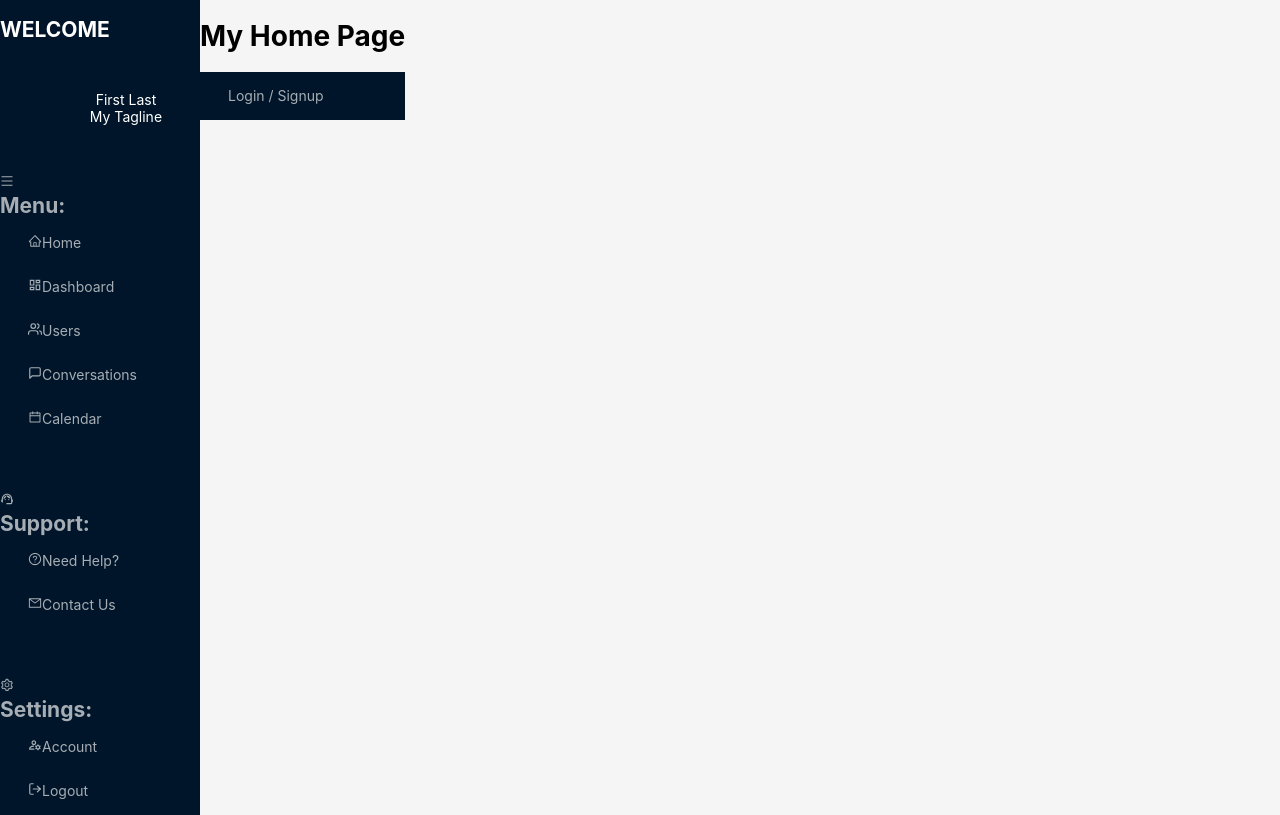
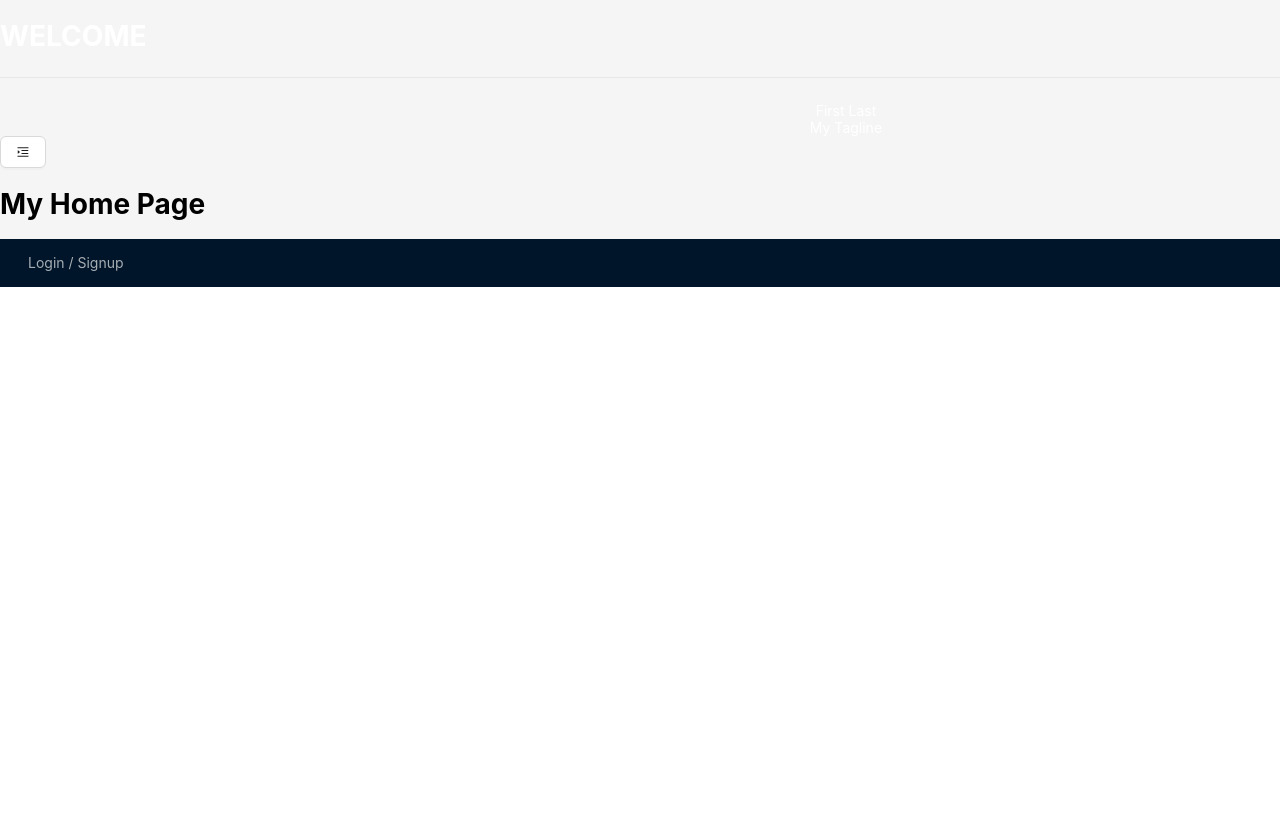
Before and after one commit to JaclynFoster/direct-messaging, a React (Create React App) app: page / in a window 1280 px wide. Built offline with nearby package versions, Linux system fonts and the light colour scheme; some icons are missing.

Commit message:
made navigation collapsible

```diff
--- a/src/Components/Navigation/LinkStyling/index.tsx
+++ b/src/Components/Navigation/LinkStyling/index.tsx
@@ -1,15 +1,36 @@
-import React from 'react'
+import React, { useState } from 'react'
 import { Link } from 'react-router-dom'
-import { Menu, Divider } from 'antd'
+import { Menu, Divider, Button, Drawer } from 'antd'
 import Sider from 'antd/es/layout/Sider'
 import { FaRegFaceGrinTongueWink } from 'react-icons/fa6'
-import {AiOutlineHome, AiOutlineCalendar, AiOutlineQuestionCircle, AiOutlineMail, AiOutlineSetting, AiOutlineMenu} from 'react-icons/ai'
-import {MdOutlineDashboard, MdOutlineManageAccounts, MdOutlineSupportAgent} from 'react-icons/md'
-import {FiUsers, FiMessageSquare, FiLogOut} from 'react-icons/fi'
+import {
+    AiOutlineHome,
+    AiOutlineCalendar,
+    AiOutlineQuestionCircle,
+    AiOutlineMail,
+    AiOutlineSetting,
+    AiOutlineMenu,
+    AiOutlineMenuUnfold,
+    AiOutlineMenuFold
+} from 'react-icons/ai'
+import {
+    MdOutlineDashboard,
+    MdOutlineManageAccounts,
+    MdOutlineSupportAgent
+} from 'react-icons/md'
+import { FiUsers, FiMessageSquare, FiLogOut } from 'react-icons/fi'
 
 const LinkStyling = () => {
+    const [open, setOpen] = useState(false)
+
+    const openDrawer = () => {
+    setOpen(true)
+    }
+    const onClose = () => {
+    setOpen(false)
+    }
     return (
-    <Sider>
+    <div>
         <h1 className="welcome">WELCOME</h1>
         <Divider />
         <div className="profile-pic">
@@ -19,67 +40,71 @@ return (
             <span>My Tagline</span>
         </div>
         </div>
+        <Button onClick={openDrawer}>
+        {true ? <AiOutlineMenuUnfold /> : <AiOutlineMenuFold />}
+        </Button>
+        <Drawer placement="left" onClose={onClose} open={open}>
+        <Menu theme="dark" mode="inline">
             <Divider />
-    <Menu theme="dark" mode="inline">
-        <AiOutlineMenu/>
+            <AiOutlineMenu />
             <h1>Menu:</h1>
             <Menu.Item key="1">
-        <AiOutlineHome/>
+            <AiOutlineHome />
             <span>Home</span>
             <Link to="/" />
             </Menu.Item>
             <Menu.Item key="2">
-        <MdOutlineDashboard/>
+            <MdOutlineDashboard />
             <span>Dashboard</span>
             <Link to="/dashboard" />
             </Menu.Item>
             <Menu.Item key="3">
-        <FiUsers/>
+            <FiUsers />
             <span>Users</span>
             <Link to="/users" />
             </Menu.Item>
             <Menu.Item key="4">
-        <FiMessageSquare/>
+            <FiMessageSquare />
             <span>Conversations</span>
             <Link to="/conversations" />
             </Menu.Item>
             <Menu.Item key="5">
-        <AiOutlineCalendar/>
+            <AiOutlineCalendar />
             <span>Calendar</span>
             <Link to="/calendar" />
             </Menu.Item>
-    </Menu>
             <Divider />
             <Menu theme="dark" mode="inline">
-        <MdOutlineSupportAgent/>
+            <MdOutlineSupportAgent />
             <h1>Support:</h1>
             <Menu.Item key="6">
-        <AiOutlineQuestionCircle/>
+                <AiOutlineQuestionCircle />
                 <span>Need Help?</span>
               {/* <Link to="/conversations"/> */}
             </Menu.Item>
             <Menu.Item key="7">
-        <AiOutlineMail/>
+                <AiOutlineMail />
                 <span>Contact Us</span>
               {/* <Link to="/calendar"/> */}
             </Menu.Item>
             </Menu>
-    <Divider />
             <Menu theme="dark" mode="inline">
-        <AiOutlineSetting/>
+            <AiOutlineSetting />
             <h1>Settings:</h1>
             <Menu.Item key="8">
-        <MdOutlineManageAccounts/>
+                <MdOutlineManageAccounts />
                 <span>Account</span>
               {/* <Link to="/"/> */}
             </Menu.Item>
             <Menu.Item key="9">
-        <FiLogOut/>
+                <FiLogOut />
                 <span>Logout</span>
               {/* <Link to="/"/> */}
             </Menu.Item>
             </Menu>
-    </Sider>
+        </Menu>
+        </Drawer>
+    </div>
     )
 }
 
--- a/src/Components/Navigation/index.tsx
+++ b/src/Components/Navigation/index.tsx
@@ -4,6 +4,7 @@ import LinkStyling from './LinkStyling'
 import { Layout } from 'antd'
 
 const Navigation = () => {
+
     return (
     <div>
         <LinkStyling />
```
Lines whose indentation alone changed are shown as unchanged.
